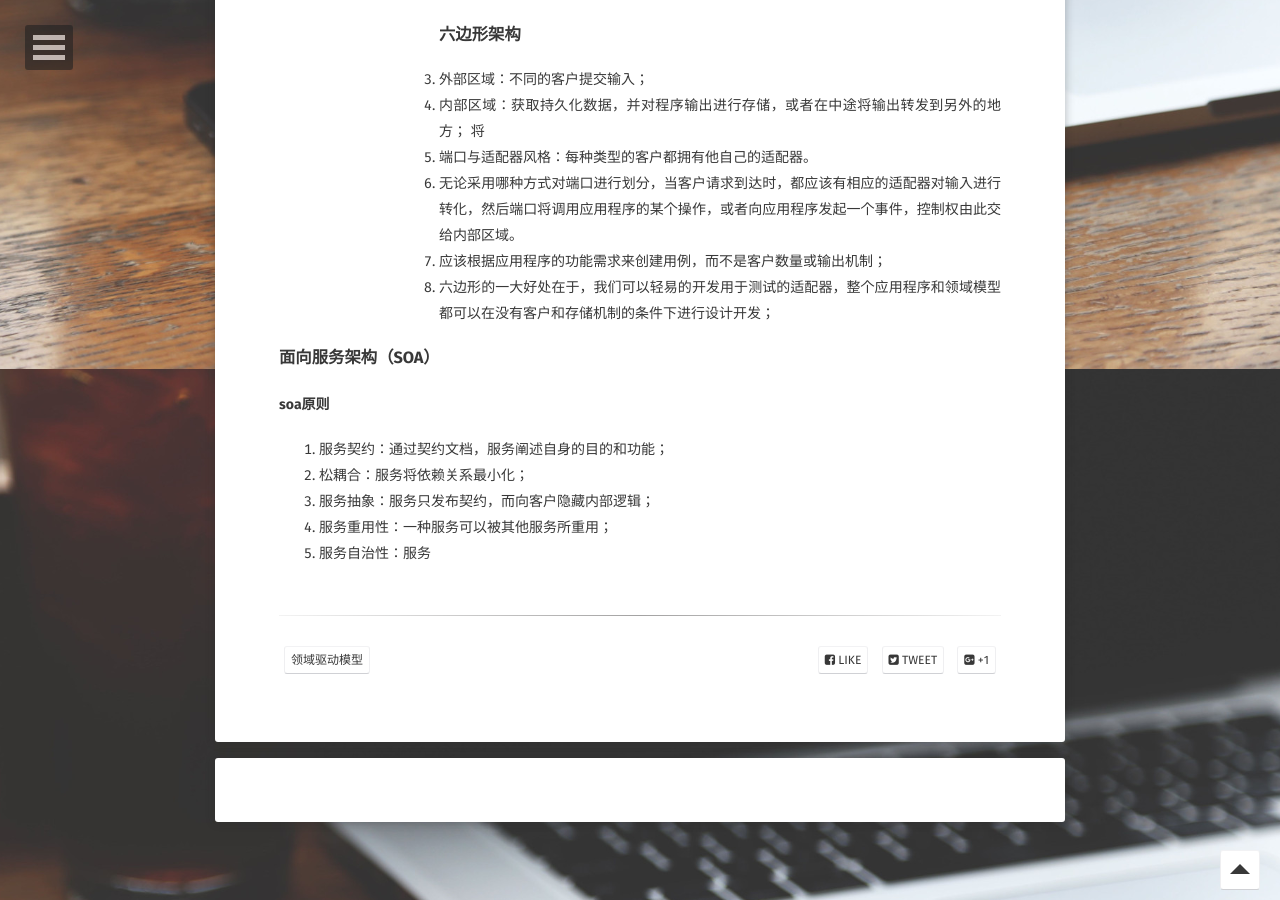
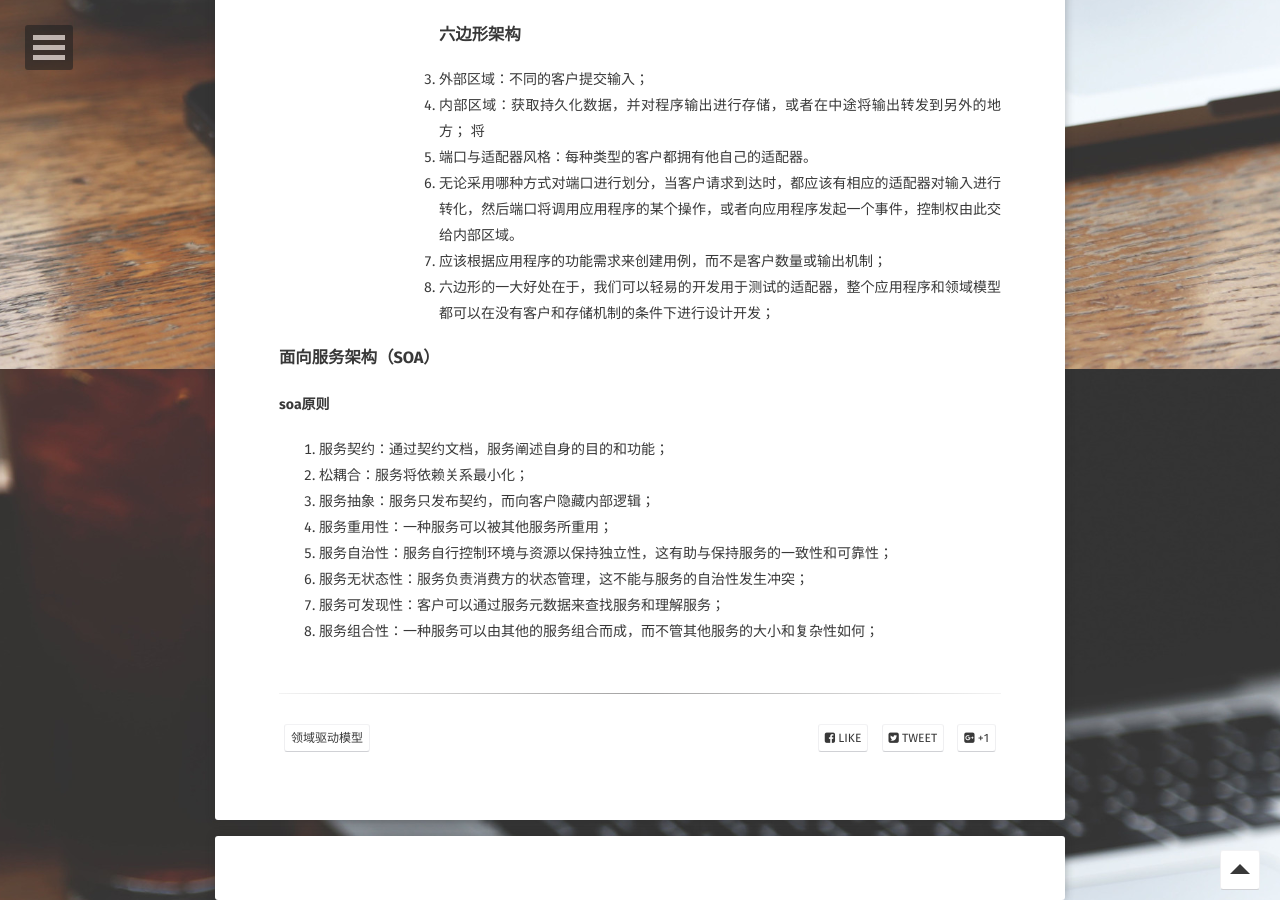
Before and after one commit to ridikuius/ridikuius.github.io, a Jekyll site: the page built from _posts/2018-01-15-《领域驱动模型设计》.md, in a window 1280 px wide and 900 px high, scrolled down 2331 px. Built offline with Jekyll 4.4.1, drawn with Linux system fonts in a browser that asks for light colours; some web fonts are replaced.

Commit message:
Update 2018-01-15-《领域驱动模型设计》.md

```diff
--- a/_posts/2018-01-15-《领域驱动模型设计》.md
+++ b/_posts/2018-01-15-《领域驱动模型设计》.md
@@ -67,4 +67,7 @@ comments: true
 2. 松耦合：服务将依赖关系最小化；
 3. 服务抽象：服务只发布契约，而向客户隐藏内部逻辑；
 4. 服务重用性：一种服务可以被其他服务所重用；
-5. 服务自治性：服务
+5. 服务自治性：服务自行控制环境与资源以保持独立性，这有助与保持服务的一致性和可靠性；
+6. 服务无状态性：服务负责消费方的状态管理，这不能与服务的自治性发生冲突；
+7. 服务可发现性：客户可以通过服务元数据来查找服务和理解服务；
+8. 服务组合性：一种服务可以由其他的服务组合而成，而不管其他服务的大小和复杂性如何；
```
